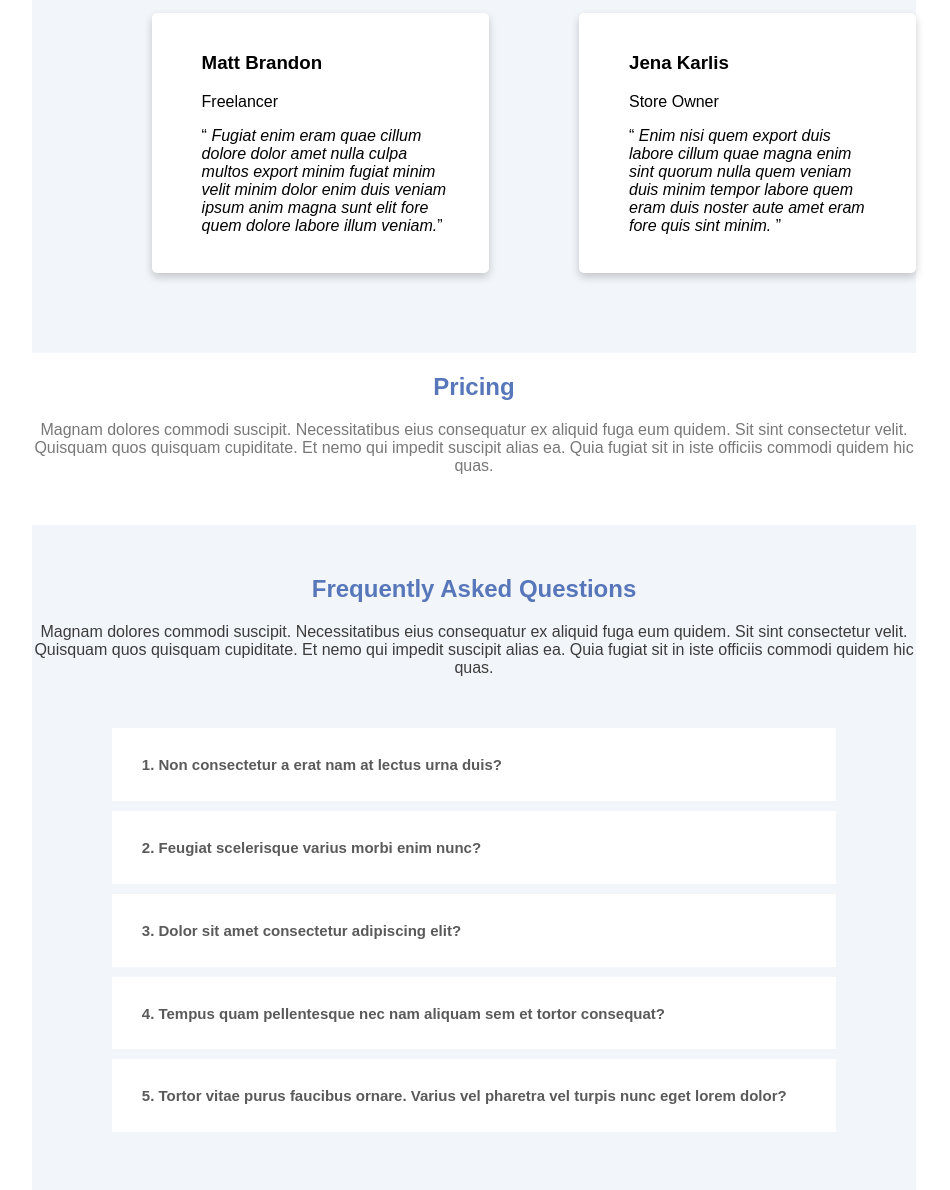
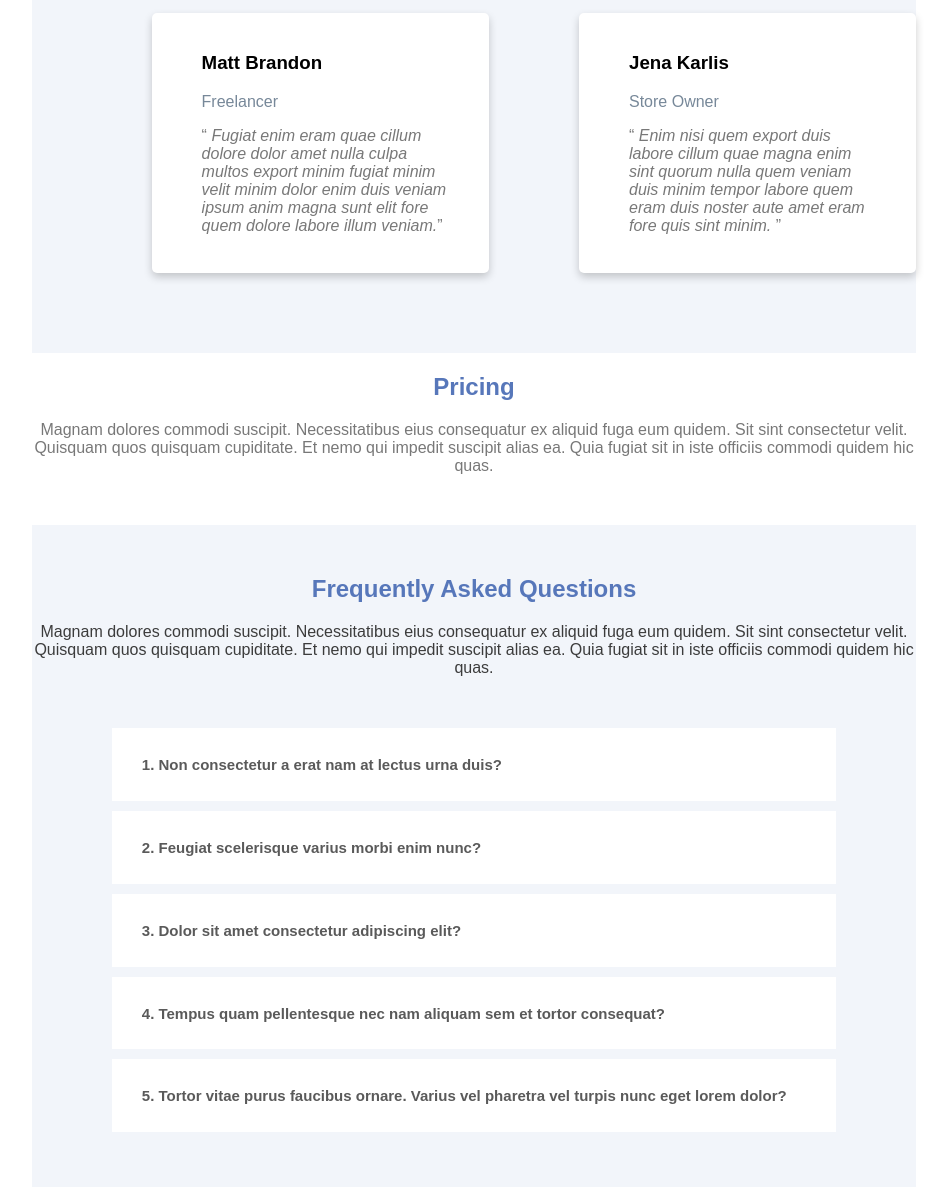
Before and after one commit to Arefin-SemicolonIt/appland-practice, a plain HTML site: page index.html in a window 1280 px wide. Shown: the part 4182-5372 px from the top of the page, without its empty margins (166-1116 px from the left). Drawn offline with Linux system fonts and the light colour scheme.

Commit message:
new updated

```diff
--- a/index.html
+++ b/index.html
@@ -264,7 +264,8 @@
           <span class="card1">
             <h3>Matt Brandon</h3>
             <p>Freelancer</p>
-            <q> <i>Fugiat enim eram quae cillum dolore dolor amet nulla culpa multos export minim fugiat minim velit minim
+            <q> <i>Fugiat enim eram quae cillum dolore dolor amet nulla culpa multos export minim fugiat minim velit
+                minim
                 dolor enim duis veniam ipsum anim magna sunt elit fore quem dolore labore illum veniam.</i></q>
           </span>
 
@@ -293,6 +294,7 @@
     </section>
 
     <section class="section_10">
+      <div class="section_10_1">
         <div class="section_10_div">
           <h1>Frequently Asked Questions</h1>
           <p>Magnam dolores commodi suscipit. Necessitatibus eius consequatur ex aliquid fuga eum quidem. Sit sint
@@ -301,14 +303,14 @@
             officiis
             commodi quidem hic quas.</p>
         </div>
-
         <div class="section_10_div2">
 
           <button class="accordion">
             <h4>1. Non consectetur a erat nam at lectus urna duis?</h4>
           </button>
           <div class="panel">
-          <p>Feugiat pretium nibh ipsum consequat. Tempus iaculis urna id volutpat lacus laoreet non curabitur gravida.
+            <p>Feugiat pretium nibh ipsum consequat. Tempus iaculis urna id volutpat lacus laoreet non curabitur
+              gravida.
               Venenatis lectus magna fringilla urna porttitor rhoncus dolor purus non.</p>
           </div>
 
@@ -316,8 +318,10 @@
             <h4>2. Feugiat scelerisque varius morbi enim nunc?</h4>
           </button>
           <div class="panel">
-          <p>Dolor sit amet consectetur adipiscing elit pellentesque habitant morbi. Id interdum velit laoreet id donec
-            ultrices. Fringilla phasellus faucibus scelerisque eleifend donec pretium. Est pellentesque elit ullamcorper
+            <p>Dolor sit amet consectetur adipiscing elit pellentesque habitant morbi. Id interdum velit laoreet id
+              donec
+              ultrices. Fringilla phasellus faucibus scelerisque eleifend donec pretium. Est pellentesque elit
+              ullamcorper
               dignissim. Mauris ultrices eros in cursus turpis massa tincidunt dui.</p>
           </div>
 
@@ -336,8 +340,10 @@
             <h4>4. Tempus quam pellentesque nec nam aliquam sem et tortor consequat?</h4>
           </button>
           <div class="panel">
-          <p>Molestie a iaculis at erat pellentesque adipiscing commodo. Dignissim suspendisse in est ante in. Nunc vel
-            risus commodo viverra maecenas accumsan. Sit amet nisl suscipit adipiscing bibendum est. Purus gravida quis
+            <p>Molestie a iaculis at erat pellentesque adipiscing commodo. Dignissim suspendisse in est ante in. Nunc
+              vel
+              risus commodo viverra maecenas accumsan. Sit amet nisl suscipit adipiscing bibendum est. Purus gravida
+              quis
               blandit turpis cursus in.</p>
           </div>
 
@@ -348,10 +354,15 @@
           <div class="panel">
             <p>Laoreet sit amet cursus sit amet dictum sit amet justo. Mauris vitae ultricies leo integer malesuada nunc
               vel.
-            Tincidunt eget nullam non nisi est sit amet. Turpis nunc eget lorem dolor sed. Ut venenatis tellus in metus
+              Tincidunt eget nullam non nisi est sit amet. Turpis nunc eget lorem dolor sed. Ut venenatis tellus in
+              metus
               vulputate eu scelerisque.</p>
           </div>
         </div>
+      </div>
+
+
+
     </section>
 
     <section class="section_11">
--- a/style.css
+++ b/style.css
@@ -367,7 +367,7 @@
   color: rgb(120, 120, 120);
 }
 
-.section_10 {
+section_9_div .section_10 {
   background-color: #f2f5fa;
   padding-bottom: 30px;
 }
@@ -719,6 +719,7 @@
 .section_10_div2 {
   padding-bottom: 50px;
   text-align: center;
+
 }
 
 .carousel-inner {
@@ -749,6 +750,22 @@
   margin-right: 90px;
 }
 
+.card1 p {
+  color: lightslategray;
+}
+
+.card1 q {
+  color: rgb(120, 120, 120);
+}
+
+.card2 p {
+  color: lightslategray;
+}
+
+.card2 q {
+  color: rgb(120, 120, 120);
+}
+
 .card2 {
   padding-top: 20px;
   box-shadow: 0 4px 8px 0 rgba(0, 0, 0, 0.2);
@@ -760,3 +777,7 @@
   padding-left: 50px;
   padding-right: 40px;
 }
+
+.section_10_1 {
+  background-color: #f2f5fa;
+}
```
Lines whose indentation alone changed are shown as unchanged.
